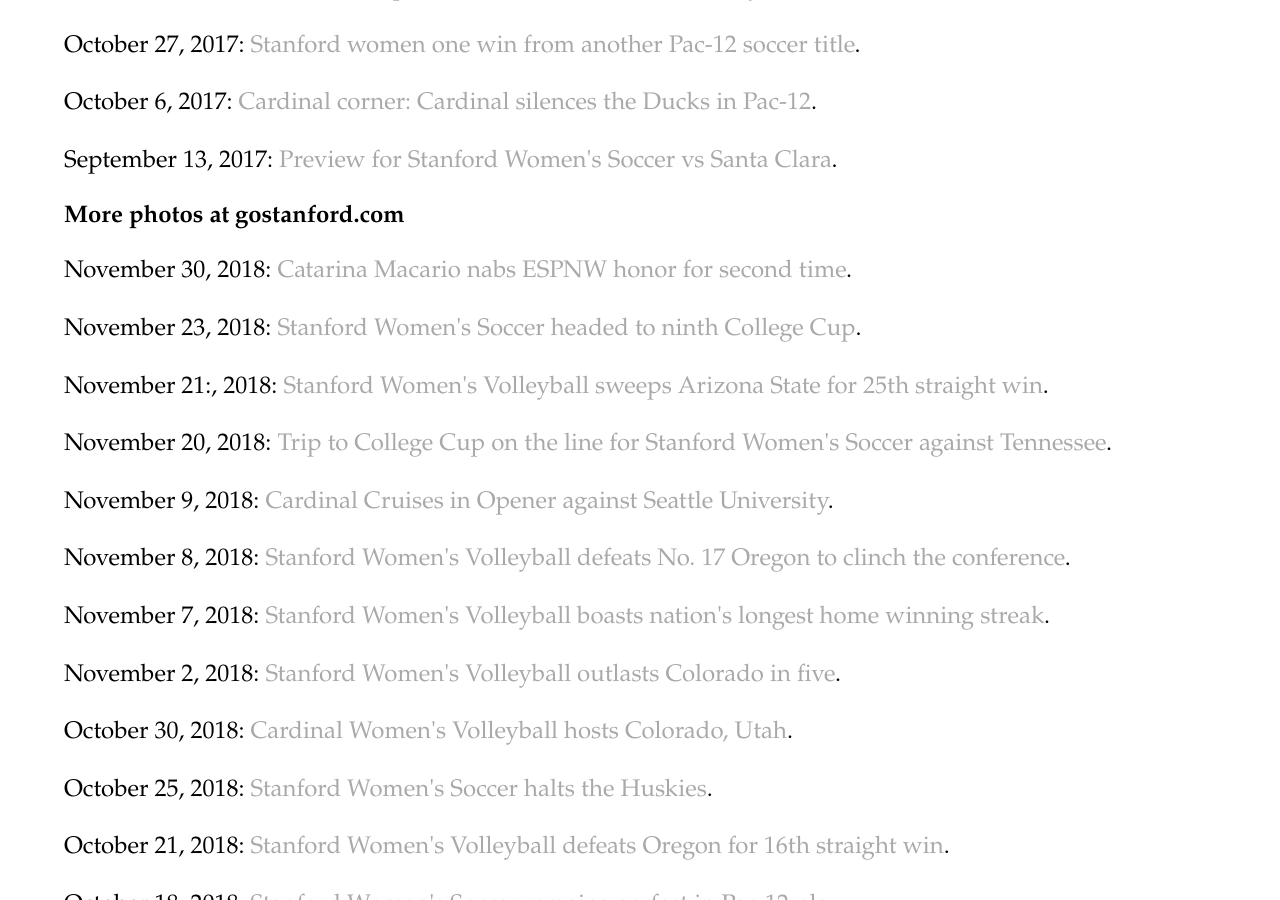
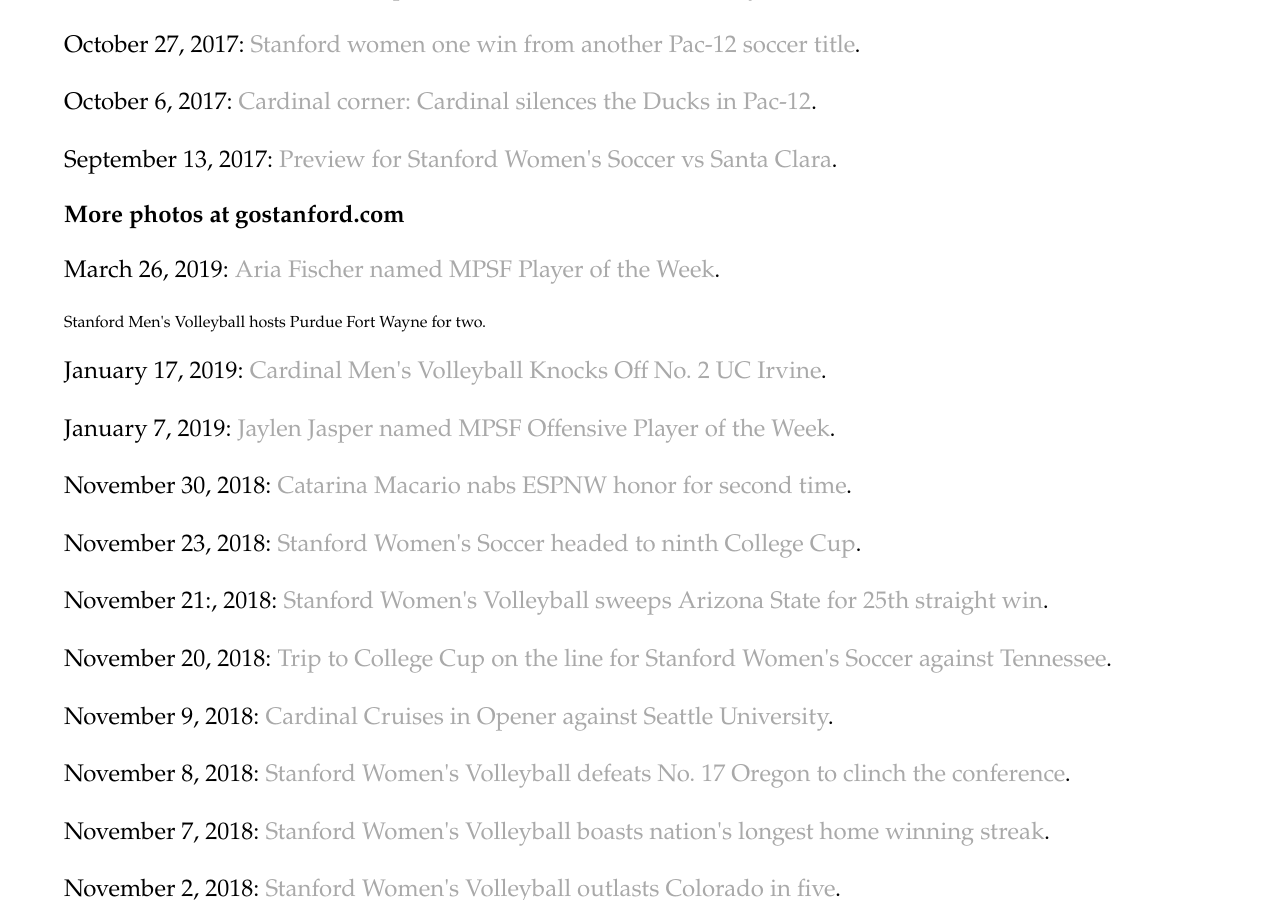
Before and after one commit to echang17/echang17.github.io, a Jekyll site: the page built from links_full/index.html, in a window 1280 px wide and 900 px high, scrolled down 483 px. Built offline with Jekyll 4.4.1, drawn with Linux system fonts in a browser that asks for light colours.

Commit message:
Update index.html

```diff
--- a/links_full/index.html
+++ b/links_full/index.html
@@ -13,6 +13,10 @@
     <p>September 13, 2017: <a href="https://www.paloaltoonline.com/news/2017/09/13/cardinal-broncos-ready-to-rock-stevens-stadium-sunday">Preview for Stanford Women's Soccer vs Santa Clara</a>.</p>
 <p></p>
 <h2>More photos at gostanford.com</h2>
+    <p>March 26, 2019: <a href="https://gostanford.com/news/2019/3/26/womens-water-polo-did-a-bit-of-everything.aspx">Aria Fischer named MPSF Player of the Week</a>.</p>
+    <January 22, 2019: <a href="https://gostanford.com/news/2019/1/22/mens-volleyball-homestand-concludes.aspx">Stanford Men's Volleyball hosts Purdue Fort Wayne for two</a>.</p>
+    <p>January 17, 2019: <a href="https://gostanford.com/news/2019/1/18/mens-volleyball-card-knocks-off-no-2-uci.aspx">Cardinal Men's Volleyball Knocks Off No. 2 UC Irvine</a>.</p>
+    <p>January 7, 2019: <a href="https://gostanford.com/news/2019/1/7/mens-volleyball-jasper-recognized.aspx">Jaylen Jasper named MPSF Offensive Player of the Week</a>.</p>
     <p>November 30, 2018: <a href="https://gostanford.com/news/2018/11/30/womens-soccer-player-of-the-year.aspx">Catarina Macario nabs ESPNW honor for second time</a>.</p>
     <p>November 23, 2018: <a href="https://gostanford.com/news/2018/11/23/womens-soccer-ticket-punched.aspx">Stanford Women's Soccer headed to ninth College Cup</a>.</p>
     <p>November 21:, 2018: <a href="https://gostanford.com/news/2018/11/21/womens-volleyball-25-straight.aspx">Stanford Women's Volleyball sweeps Arizona State for 25th straight win</a>.</p>
```
